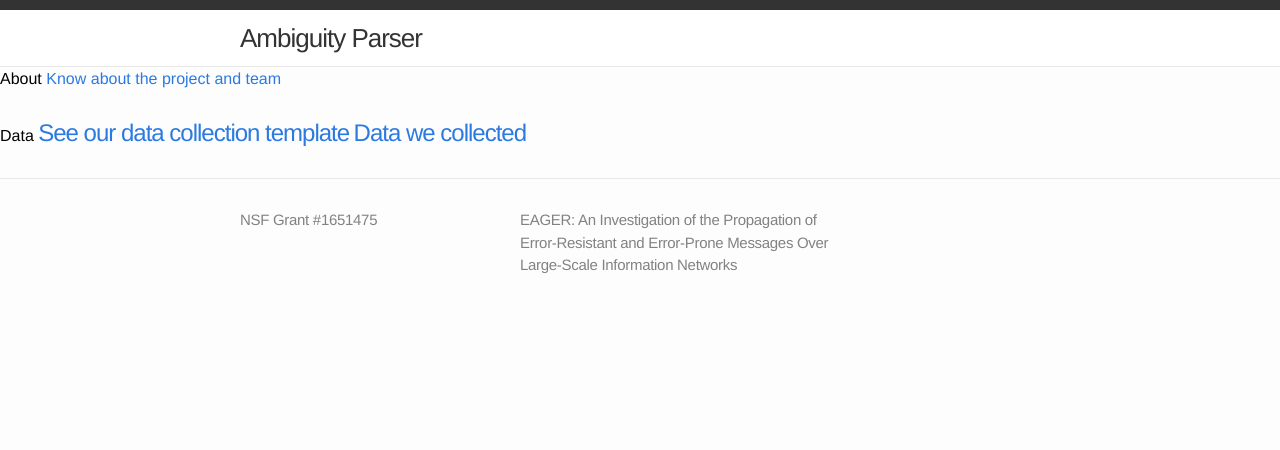
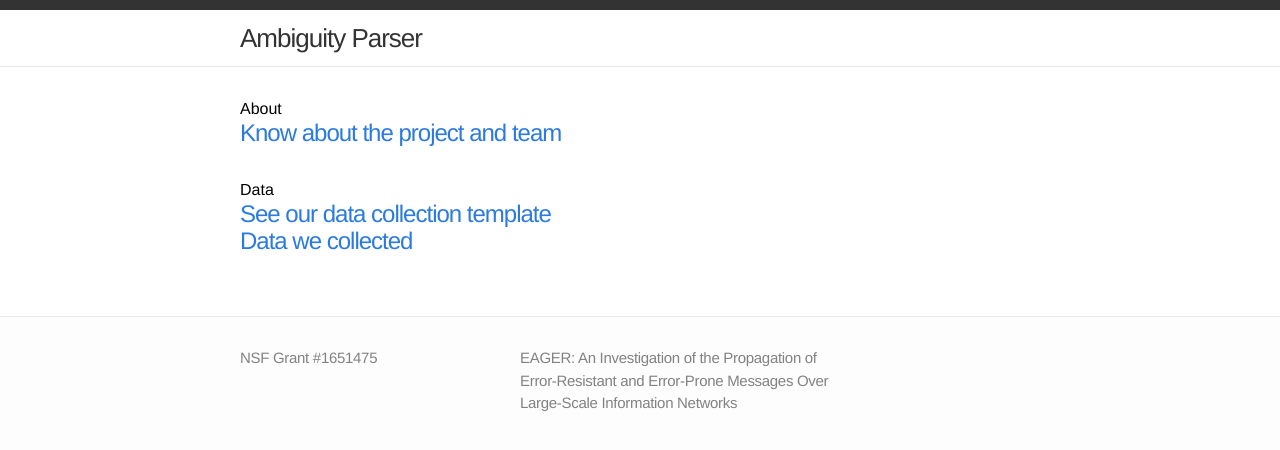
Before and after one commit to AmbiguityISMLab/AmbiguityISMLab.github.io, a Jekyll site: the page built from index.html, in a window 1280 px wide. Shown: the top 450 px of the page. Built offline with Jekyll 4.4.1, drawn with Linux system fonts in a browser that asks for light colours.

Commit message:
Change style

```diff
--- a/_layouts/default.html
+++ b/_layouts/default.html
@@ -5,20 +5,10 @@
 
     {% include header.html %}
 
-    <div class="home">
-      <ul class="posts">
-			<li>
-				About
-				<a class="page-link" href="{{ "/http://ambiguity.ismlab.usf.edu/ap.ww/abtus.html" | prepend: site.baseurl }}">Know about the project and team</a>
-			</li>
-
-			<li>
-				Data
-				<a class="post-link" href="{{ "/design.html" | prepend: site.baseurl }}">See our data collection template</a>
-				<a class="post-link" href="{{ "/data.csv" | prepend: site.baseurl }}">Data we collected</a>
-			</li>
-
-       </ul>
+    <div class="page-content">
+      <div class="wrap">
+      {{ content }}
+      </div>
     </div>
 
     {% include footer.html %}
--- a/index.html
+++ b/index.html
@@ -1,3 +1,19 @@
 ---
 layout: default
 ---
+
+<div class="home">
+      <ul class="posts">
+			<li>
+				About<br>
+				<a class="post-link" href="{{ "/http://ambiguity.ismlab.usf.edu/ap.ww/abtus.html" | prepend: site.baseurl }}">Know about the project and team</a>
+			</li>
+
+			<li>
+				Data<br>
+				<a class="post-link" href="{{ "/design.html" | prepend: site.baseurl }}">See our data collection template</a><br>
+				<a class="post-link" href="{{ "/data.csv" | prepend: site.baseurl }}">Data we collected</a>
+			</li>
+
+       </ul>
+</div>
```
